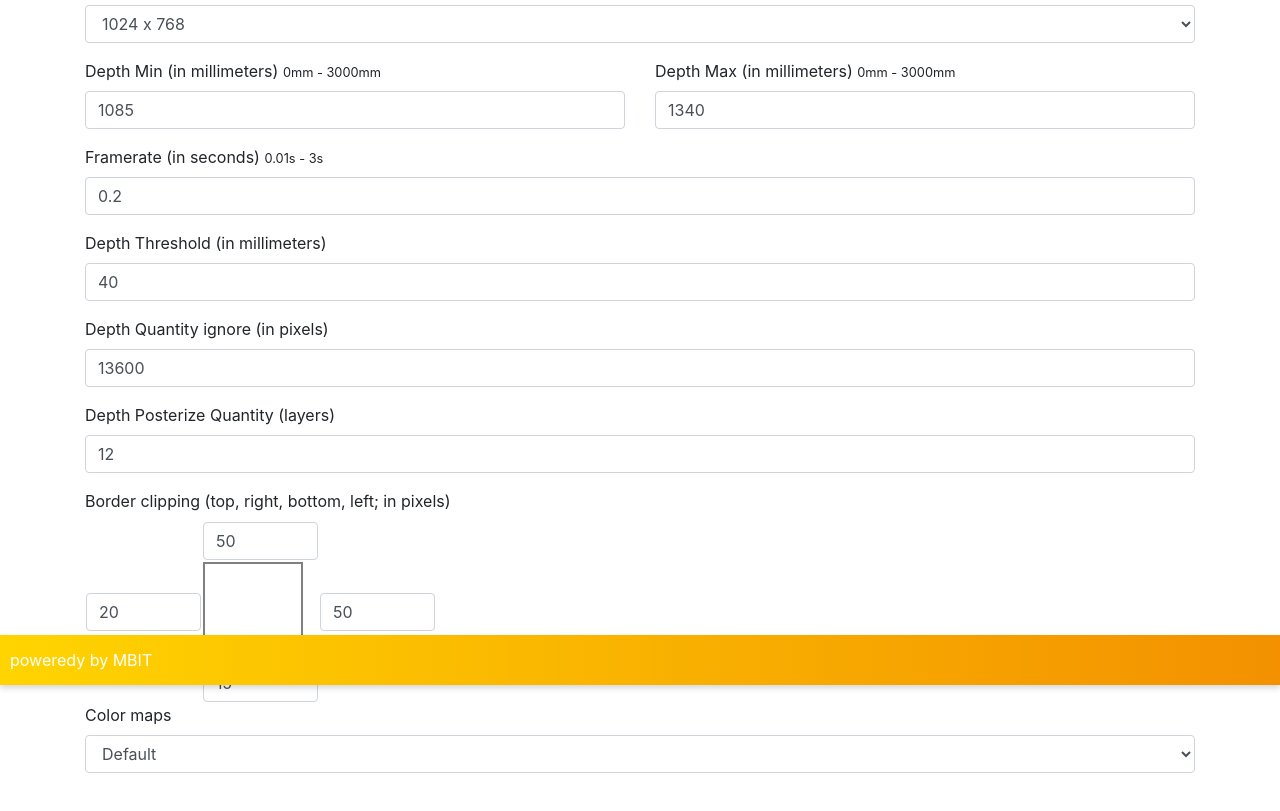
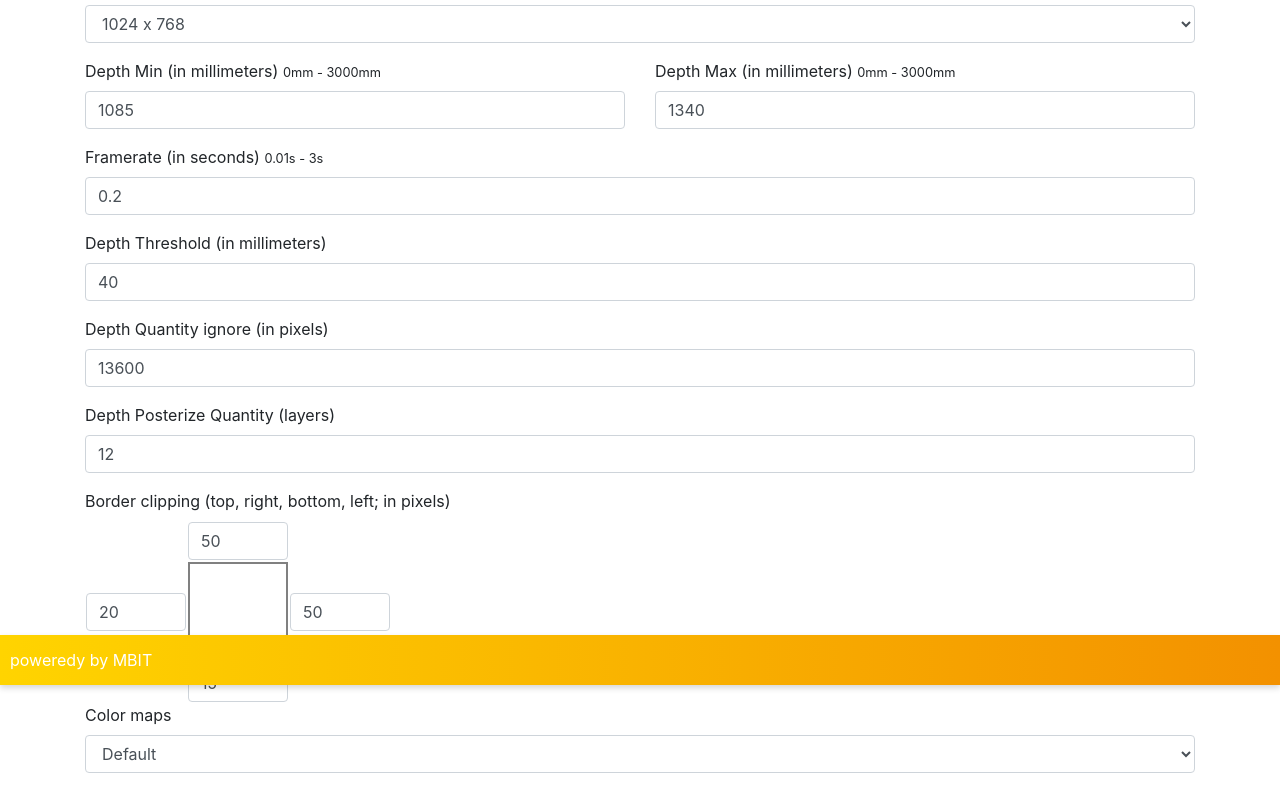
Before and after one commit to mbit-solutions/explorer-box, a website: page config/index.html in a window 1280 px wide. Shown: the part 115-926 px from the top of the page. Drawn offline with Linux system fonts and the light colour scheme.

Commit message:
adjust box width

```diff
--- a/config/assets/scss/global.scss
+++ b/config/assets/scss/global.scss
@@ -6,7 +6,7 @@ body {
     td {
         text-align:center;
         input {
-            width: auto;
+            max-width: 100px;
             margin: auto;
         }
         .b0rder {
```
Also changed, not shown: config/dist/css/index.css, config/dist/css/index.min.css.
